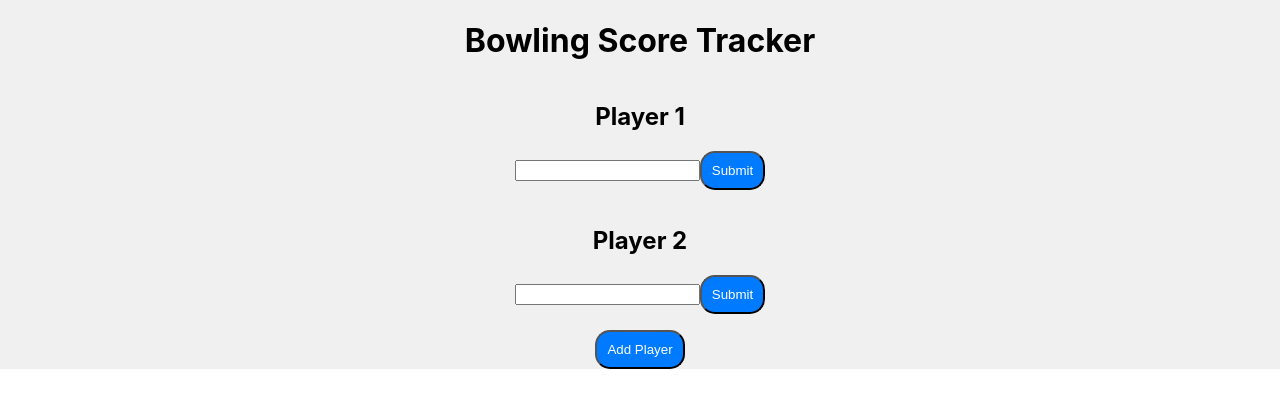
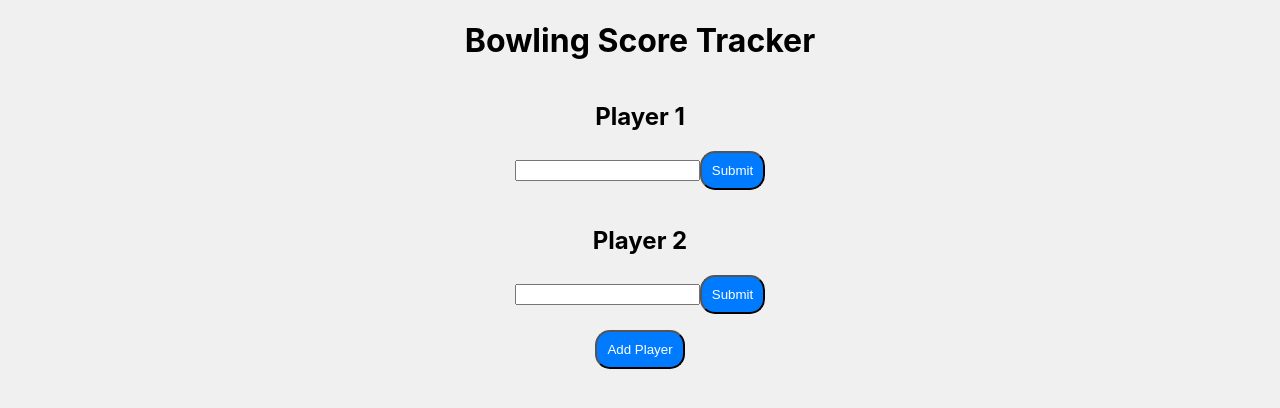
Before and after one commit to jwong65/bowling-tracker, a React (Create React App) app in the folder bowling-tracker/: page / in a window 1280 px wide. Shown: the top 408 px of the page. Built offline with nearby package versions, Linux system fonts and the light colour scheme.

Commit message:
Adjusted the CSS so it would fill screen and removed justify content so it wouldn't be centered on the screen

```diff
--- a/bowling-tracker/src/App.css
+++ b/bowling-tracker/src/App.css
@@ -4,9 +4,10 @@
 
   text-align: center;
   align-items: center;
-  justify-content: center;
 
   background-color: #f0f0f0;
+  width: 100vw;
+  height: 100vh;
 
 }
 
```
